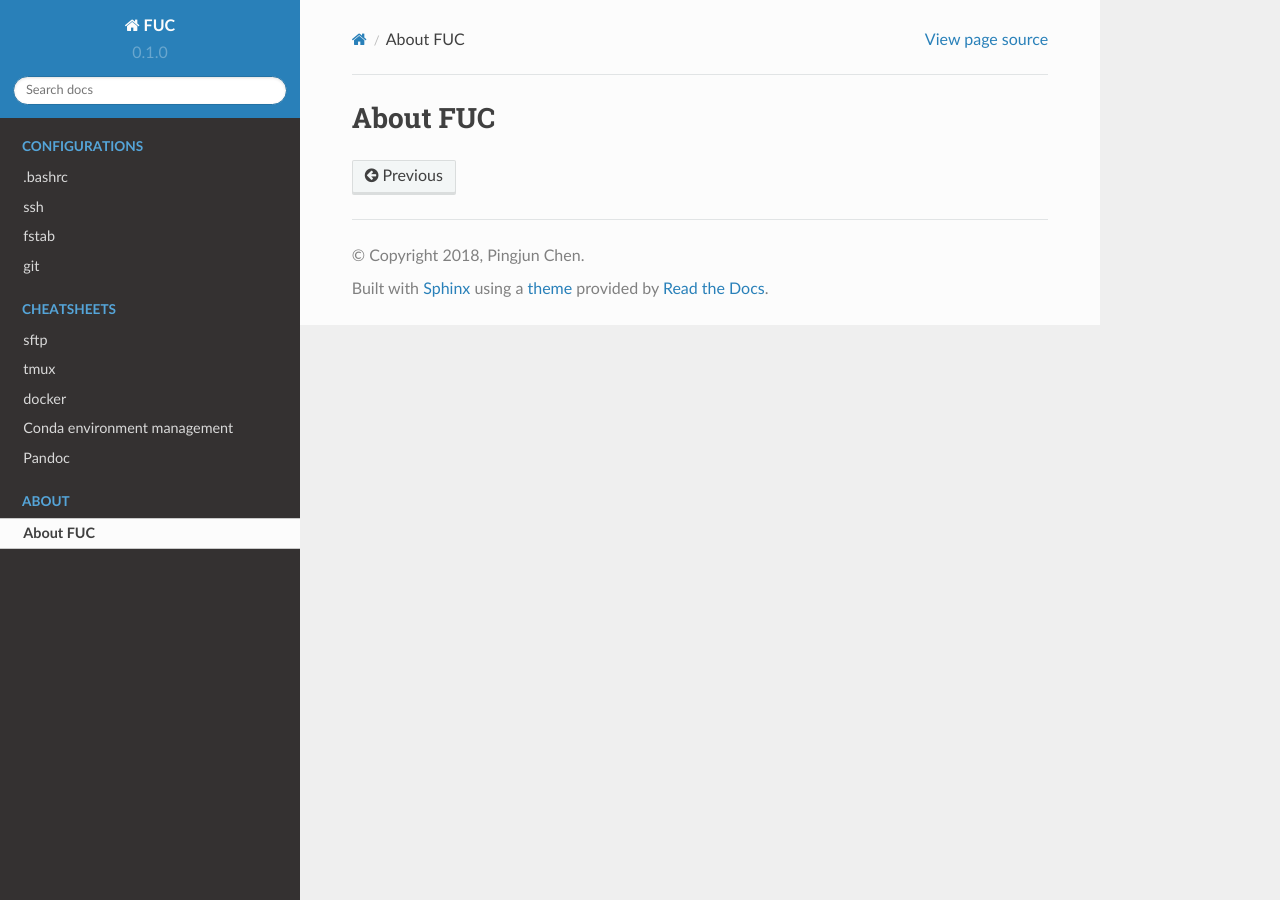
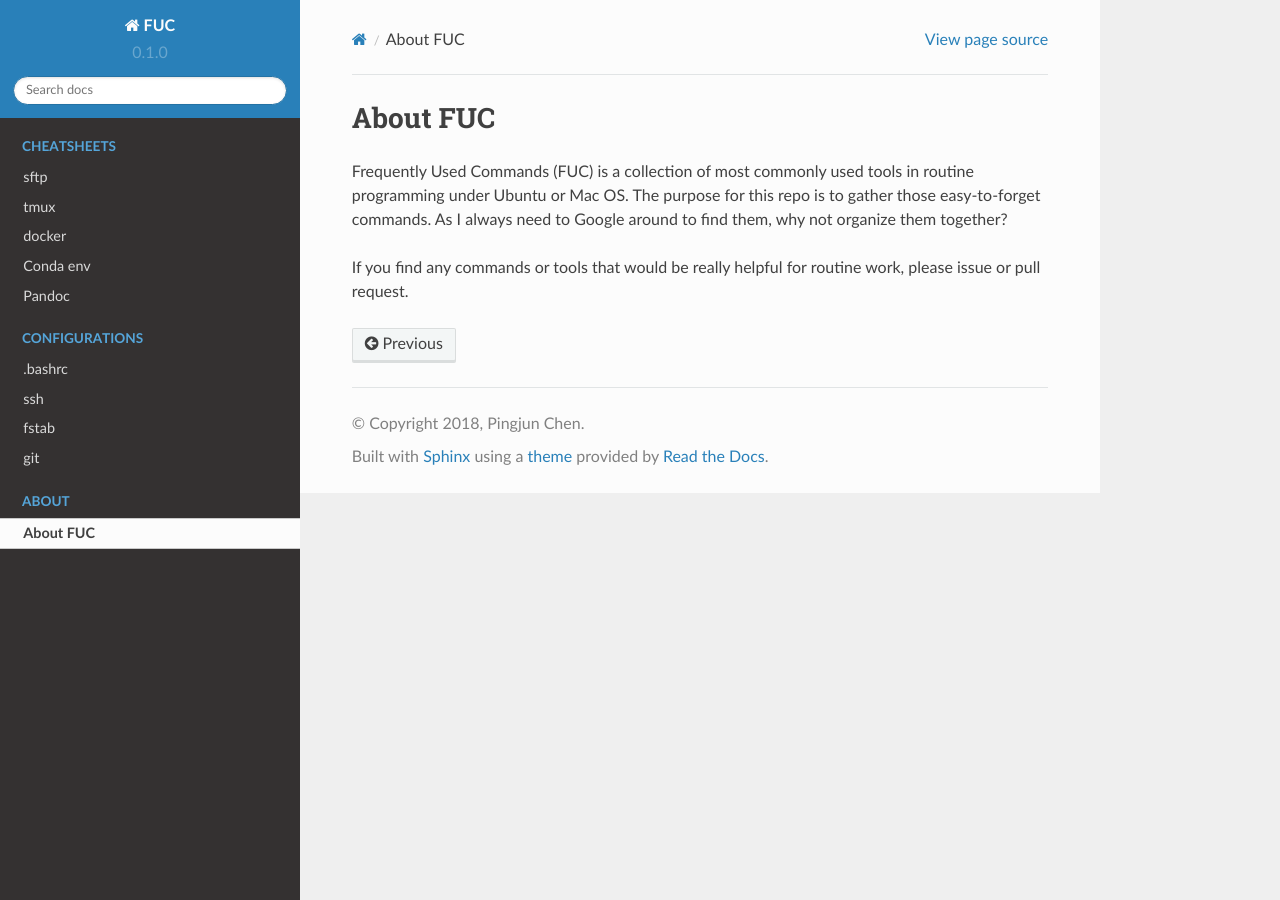
Before and after one commit to PingjunChen/FUC, a Sphinx documentation site: the page built from docs/about.rst, in a window 1280 px wide. Built offline with Sphinx 7.4.7 and the Read the Docs theme 2.0.0, drawn with Linux system fonts in a browser that asks for light colours.

Commit message:
add about

```diff
--- a/docs/about.rst
+++ b/docs/about.rst
@@ -1,2 +1,10 @@
 About FUC
 ==========
+
+Frequently Used Commands (FUC) is a collection of most commonly used tools in routine
+programming under Ubuntu or Mac OS. The purpose for this repo is to gather those
+easy-to-forget commands. As I always need to Google around to find them, why not organize
+them together?
+
+If you find any commands or tools that would be really helpful for routine work,
+please issue or pull request.
--- a/docs/conda_env.rst
+++ b/docs/conda_env.rst
@@ -1,2 +1,2 @@
-Conda environment management
+Conda env
 ========
```
Also changed, not shown: docs/index.rst (+14 -16 lines).
